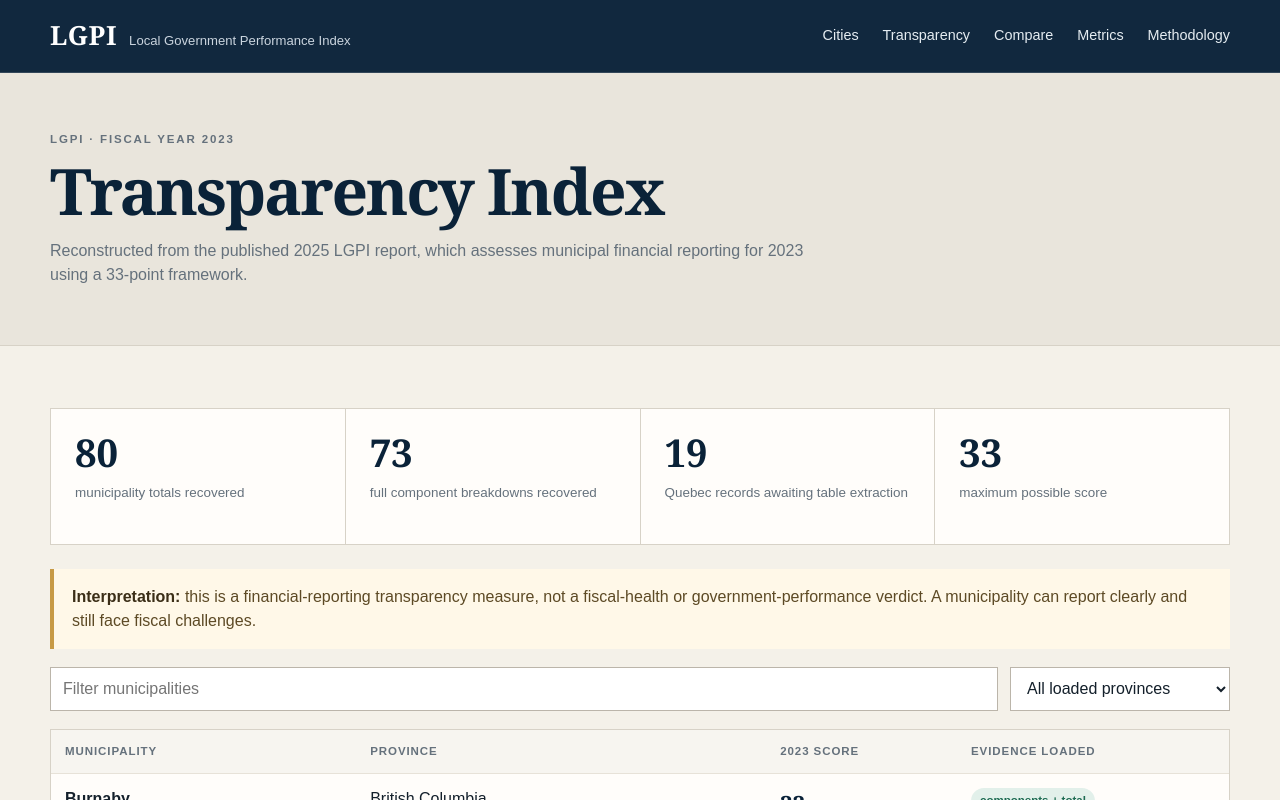
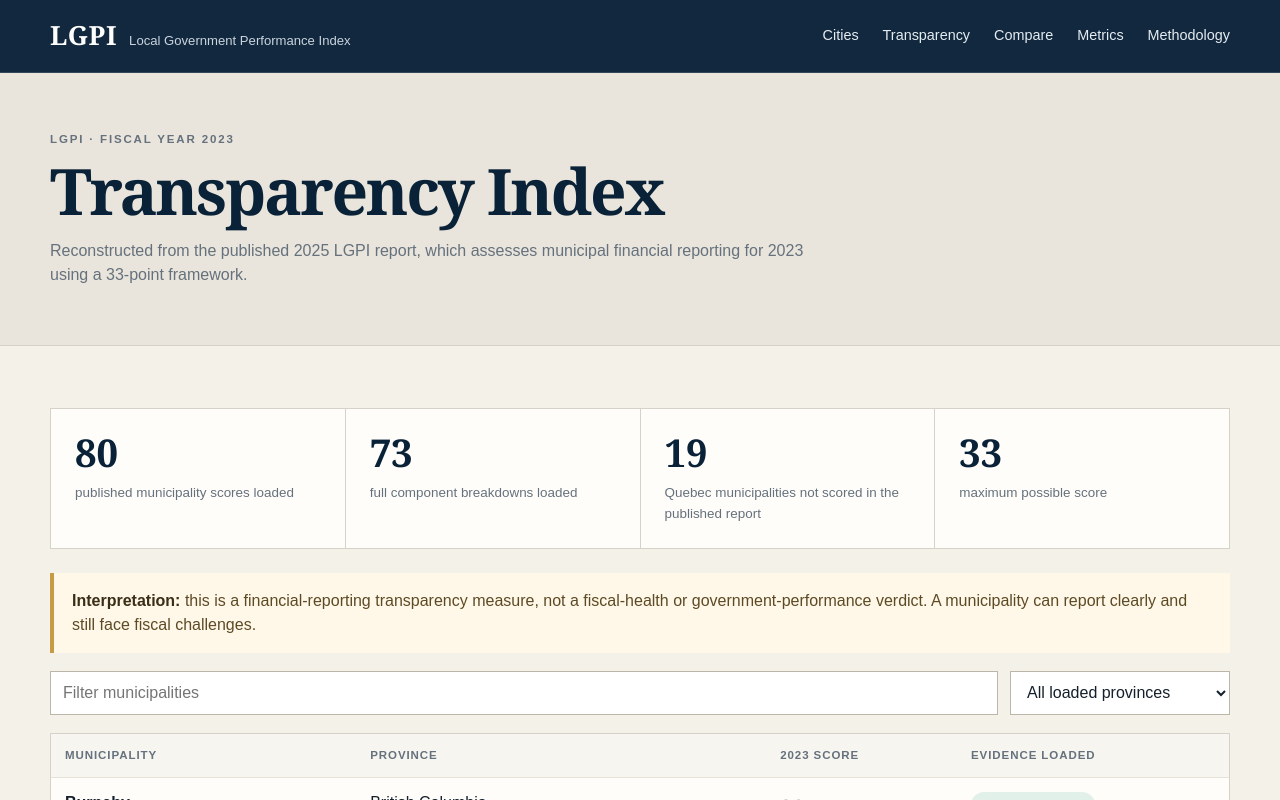
Before and after one commit to FTFNAnalytics/lgpi, a Next.js app: page /transparency in a window 1280 px wide. Shown: the top 800 px of the page. Built offline with nearby package versions, Linux system fonts and the light colour scheme.

Commit message:
Correct Quebec transparency scope in app/transparency/page.tsx

```diff
--- a/app/transparency/page.tsx
+++ b/app/transparency/page.tsx
@@ -21,9 +21,9 @@ export default function TransparencyPage() {
       <section className="section">
         <div className="shell">
           <div className="stat-grid">
-            <div className="stat"><strong>{VERIFIED_TRANSPARENCY_TOTALS}</strong><span>municipality totals recovered</span></div>
-            <div className="stat"><strong>{VERIFIED_COMPONENT_BREAKDOWNS}</strong><span>full component breakdowns recovered</span></div>
-            <div className="stat"><strong>{TARGET_MUNICIPALITIES - VERIFIED_TRANSPARENCY_TOTALS}</strong><span>Quebec records awaiting table extraction</span></div>
+            <div className="stat"><strong>{VERIFIED_TRANSPARENCY_TOTALS}</strong><span>published municipality scores loaded</span></div>
+            <div className="stat"><strong>{VERIFIED_COMPONENT_BREAKDOWNS}</strong><span>full component breakdowns loaded</span></div>
+            <div className="stat"><strong>{TARGET_MUNICIPALITIES - VERIFIED_TRANSPARENCY_TOTALS}</strong><span>Quebec municipalities not scored in the published report</span></div>
             <div className="stat"><strong>33</strong><span>maximum possible score</span></div>
           </div>
           <div className="notice" style={{ marginTop: 24 }}>
```
